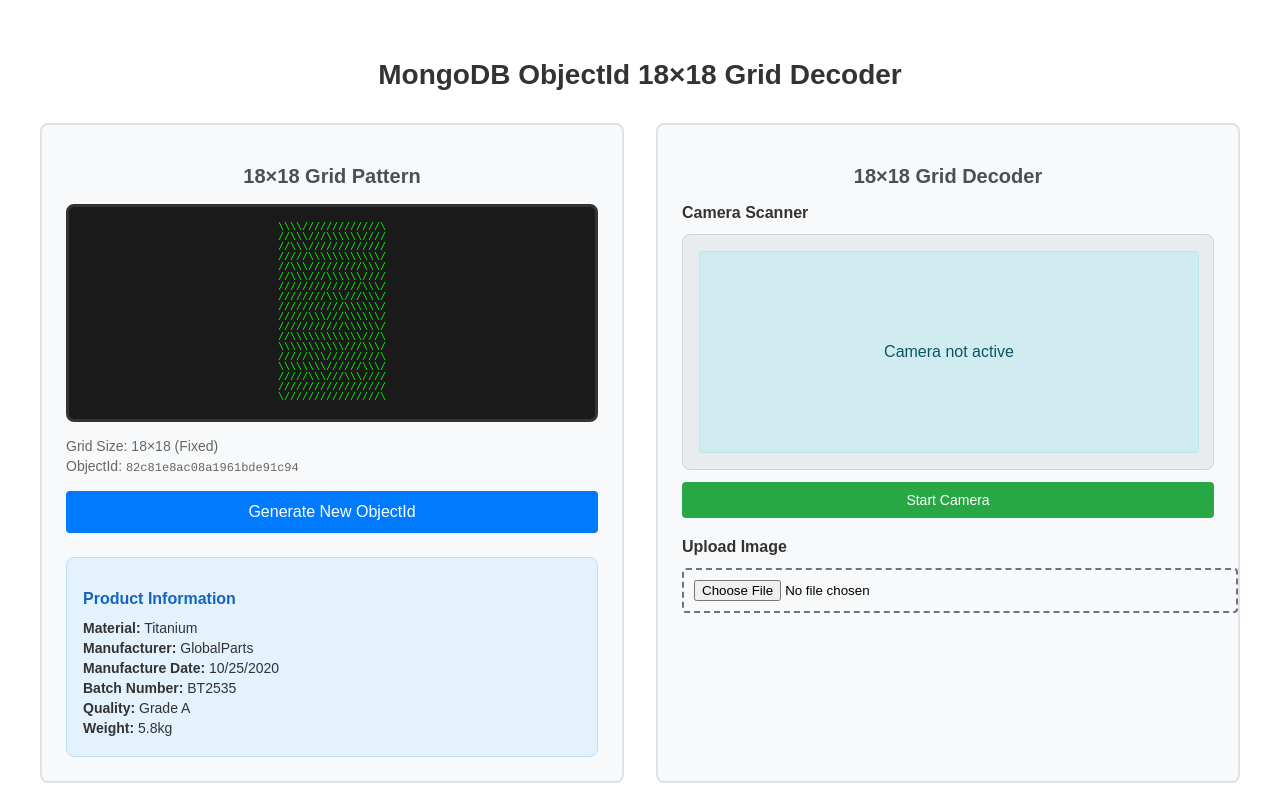
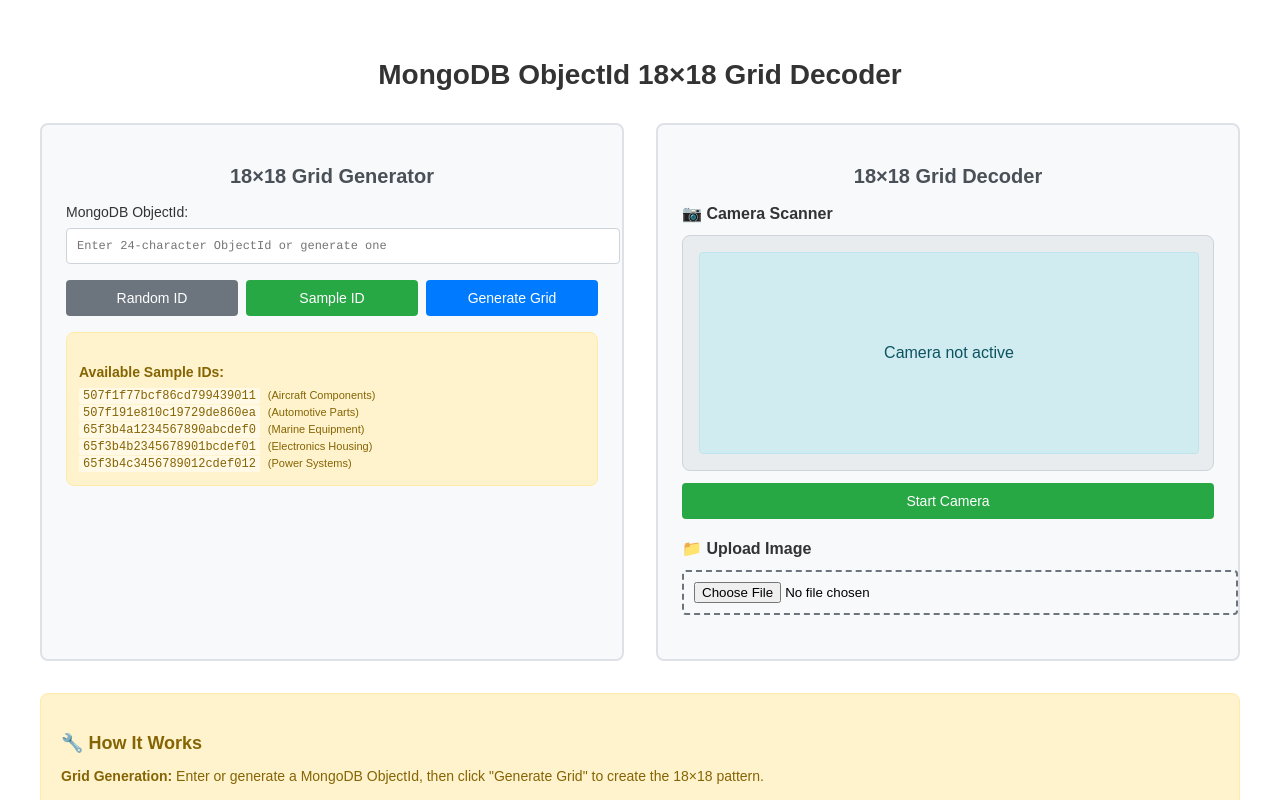
Before and after one commit to JithuMorrison/QRail, a React (Vite) app: page / in a window 1280 px wide. Shown: the top 800 px of the page. Built offline with nearby package versions, Linux system fonts and the light colour scheme.

Commit message:
first commit

```diff
--- a/src/mongo.jsx
+++ b/src/mongo.jsx
@@ -4,32 +4,73 @@
 const REDUNDANCY = 3;
 const EXPECTED_GRID_SIZE = 18; // Fixed grid size
 
+// Predefined MongoDB ObjectIds with their data
+const PREDEFINED_PRODUCTS = {
+  "507f1f77bcf86cd799439011": {
+    productId: "507f1f77bcf86cd799439011",
+    material: "Titanium Alloy",
+    manufacturer: "AeroSpace Industries",
+    manufactureDate: "2023-01-15",
+    batchNumber: "AS2301",
+    quality: "Grade A+",
+    weight: "2.3kg",
+    category: "Aircraft Components",
+    location: "Facility A - Bay 12"
+  },
+  "507f191e810c19729de860ea": {
+    productId: "507f191e810c19729de860ea",
+    material: "Carbon Fiber",
+    manufacturer: "TechCorp Advanced",
+    manufactureDate: "2023-02-20",
+    batchNumber: "TC2302",
+    quality: "Grade A",
+    weight: "1.8kg",
+    category: "Automotive Parts",
+    location: "Facility B - Section 5"
+  },
+  "65f3b4a1234567890abcdef0": {
+    productId: "65f3b4a1234567890abcdef0",
+    material: "Stainless Steel",
+    manufacturer: "Industrial Works Ltd",
+    manufactureDate: "2023-03-10",
+    batchNumber: "IW2303",
+    quality: "Grade B+",
+    weight: "5.2kg",
+    category: "Marine Equipment",
+    location: "Facility C - Dock 3"
+  },
+  "65f3b4b2345678901bcdef01": {
+    productId: "65f3b4b2345678901bcdef01",
+    material: "Aluminum 6061",
+    manufacturer: "Precision Manufacturing",
+    manufactureDate: "2023-04-05",
+    batchNumber: "PM2304",
+    quality: "Grade A",
+    weight: "3.1kg",
+    category: "Electronics Housing",
+    location: "Facility D - Clean Room 2"
+  },
+  "65f3b4c3456789012cdef012": {
+    productId: "65f3b4c3456789012cdef012",
+    material: "Copper Alloy",
+    manufacturer: "Electrical Components Co",
+    manufactureDate: "2023-05-12",
+    batchNumber: "EC2305",
+    quality: "Grade A-",
+    weight: "4.7kg",
+    category: "Power Systems",
+    location: "Facility E - Assembly Line 1"
+  }
+};
+
 // Generate random MongoDB ObjectId
 const generateObjectId = () =>
   Array.from({ length: 24 }, () => Math.floor(Math.random() * 16).toString(16)).join("");
 
-// Generate sample product data for a MongoDB ObjectId
-const generateProductData = (oid) => {
-  const materials = ["Steel", "Aluminum", "Plastic", "Carbon Fiber", "Titanium", "Copper", "Brass"];
-  const manufacturers = ["TechCorp", "IndustrialWorks", "PrecisionMfg", "GlobalParts", "QualityGoods"];
-
-  const seed = parseInt(oid.slice(0, 8), 16);
-  const materialIndex = seed % materials.length;
-  const manufacturerIndex = Math.floor(seed / 1000) % manufacturers.length;
-
-  const baseDate = new Date('2020-01-01');
-  const randomDays = (seed % 1000) + 200;
-  const manufactureDate = new Date(baseDate.getTime() + randomDays * 24 * 60 * 60 * 1000);
-
-  return {
-    productId: oid,
-    material: materials[materialIndex],
-    manufacturer: manufacturers[manufacturerIndex],
-    manufactureDate: manufactureDate.toLocaleDateString(),
-    batchNumber: `BT${(seed % 9999).toString().padStart(4, '0')}`,
-    quality: seed % 2 === 0 ? "Grade A" : "Grade B",
-    weight: `${((seed % 50) + 10) / 10}kg`
-  };
+// Get a random predefined ObjectId
+const getRandomPredefinedId = () => {
+  const ids = Object.keys(PREDEFINED_PRODUCTS);
+  return ids[Math.floor(Math.random() * ids.length)];
 };
 
 // Convert hex string to bits
@@ -382,8 +423,6 @@
   const backslashStrength = backslashScore / totalPossible;
   const slashStrength = slashScore / totalPossible;
 
-  console.log(`Cell at (${Math.round(centerX)}, ${Math.round(centerY)}): \\=${backslashStrength.toFixed(3)}, /=${slashStrength.toFixed(3)}`);
-
   // Use threshold to decide
   if (backslashStrength > 0.3 && backslashStrength > slashStrength * 1.2) {
     return '\\';
@@ -399,35 +438,49 @@
 const MongoTextGrid = () => {
   const videoRef = useRef(null);
   const fileInputRef = useRef(null);
-  const [oid, setOid] = useState(generateObjectId());
+  const [oid, setOid] = useState('');
   const [gridData, setGridData] = useState(null);
   const [gridText, setGridText] = useState('');
-  const [productData, setProductData] = useState(null);
   const [decodedId, setDecodedId] = useState(null);
   const [decodedProductData, setDecodedProductData] = useState(null);
   const [isScanning, setIsScanning] = useState(false);
   const [stream, setStream] = useState(null);
   const [detectionInfo, setDetectionInfo] = useState('');
 
-  useEffect(() => {
+  // Generate a new ObjectId (either random or predefined)
+  const generateNew = (usePredefined = false) => {
+    const newId = usePredefined ? getRandomPredefinedId() : generateObjectId();
+    setOid(newId);
+    setDecodedId(null);
+    setDecodedProductData(null);
+    setDetectionInfo('');
+    setGridData(null);
+    setGridText('');
+  };
+
+  // Generate grid for the current ObjectId
+  const generateGrid = () => {
+    if (!oid || oid.length !== 24) {
+      alert('Please enter or generate a valid 24-character MongoDB ObjectId');
+      return;
+    }
+
     const { grid, length } = encodeObjectId(oid);
     setGridData({ grid, length });
     setGridText(gridToText(grid));
-    setProductData(generateProductData(oid));
-  }, [oid]);
+  };
 
-  const generateNew = () => {
-    setOid(generateObjectId());
-    setDecodedId(null);
-    setDecodedProductData(null);
-    setDetectionInfo('');
+  // Get product data for an ObjectId
+  const getProductData = (objectId) => {
+    return PREDEFINED_PRODUCTS[objectId] || null;
   };
 
   const handleDecode = (decodedOid, info = '') => {
     setDecodedId(decodedOid);
     setDetectionInfo(info);
     if (decodedOid && decodedOid.length === 24) {
-      setDecodedProductData(generateProductData(decodedOid));
+      const productData = getProductData(decodedOid);
+      setDecodedProductData(productData);
     }
   };
 
@@ -518,6 +571,9 @@
     img.src = URL.createObjectURL(file);
   };
 
+  // Get current product data
+  const currentProductData = getProductData(oid);
+
   return (
     <div style={{ padding: '32px', maxWidth: '1200px', margin: '0 auto', fontFamily: 'Arial, sans-serif' }}>
       <h1 style={{ fontSize: '28px', fontWeight: 'bold', textAlign: 'center', marginBottom: '32px', color: '#333' }}>
@@ -529,9 +585,81 @@
         {/* Generator Section */}
         <div style={{ backgroundColor: '#f8f9fa', padding: '24px', borderRadius: '8px', border: '2px solid #dee2e6' }}>
           <h2 style={{ fontSize: '20px', fontWeight: '600', marginBottom: '16px', textAlign: 'center', color: '#495057' }}>
-            18×18 Grid Pattern
+            18×18 Grid Generator
           </h2>
 
+          {/* ObjectId Input */}
+          <div style={{ marginBottom: '16px' }}>
+            <label style={{ display: 'block', marginBottom: '8px', fontSize: '14px', fontWeight: '500', color: '#333' }}>
+              MongoDB ObjectId:
+            </label>
+            <input
+              type="text"
+              value={oid}
+              onChange={(e) => setOid(e.target.value)}
+              placeholder="Enter 24-character ObjectId or generate one"
+              style={{
+                width: '100%',
+                padding: '10px',
+                border: '1px solid #ced4da',
+                borderRadius: '4px',
+                fontFamily: 'Courier, monospace',
+                fontSize: '12px'
+              }}
+            />
+          </div>
+
+          {/* Generate Buttons */}
+          <div style={{ display: 'flex', gap: '8px', marginBottom: '16px', flexWrap: 'wrap' }}>
+            <button
+              onClick={() => generateNew(false)}
+              style={{
+                flex: 1,
+                backgroundColor: '#6c757d',
+                color: 'white',
+                padding: '10px 16px',
+                border: 'none',
+                borderRadius: '4px',
+                fontSize: '14px',
+                cursor: 'pointer'
+              }}
+            >
+              Random ID
+            </button>
+            <button
+              onClick={() => generateNew(true)}
+              style={{
+                flex: 1,
+                backgroundColor: '#28a745',
+                color: 'white',
+                padding: '10px 16px',
+                border: 'none',
+                borderRadius: '4px',
+                fontSize: '14px',
+                cursor: 'pointer'
+              }}
+            >
+              Sample ID
+            </button>
+            <button
+              onClick={generateGrid}
+              style={{
+                flex: 1,
+                backgroundColor: '#007bff',
+                color: 'white',
+                padding: '10px 16px',
+                border: 'none',
+                borderRadius: '4px',
+                fontSize: '14px',
+                cursor: 'pointer'
+              }}
+            >
+              Generate Grid
+            </button>
+          </div>
+
+          {/* Grid Display */}
+          {gridText && (
             <div style={{
               backgroundColor: '#1a1a1a',
               color: '#00ff00',
@@ -548,49 +676,63 @@
             }}>
               <pre style={{ margin: 0, whiteSpace: 'pre' }}>{gridText}</pre>
             </div>
+          )}
 
+          {gridData && (
             <div style={{ marginBottom: '16px', fontSize: '14px', color: '#666' }}>
               <p style={{ margin: '4px 0' }}>Grid Size: 18×18 (Fixed)</p>
               <p style={{ margin: '4px 0' }}>ObjectId: <span style={{ fontFamily: 'Courier, monospace', fontSize: '12px' }}>{oid}</span></p>
             </div>
+          )}
 
-          <button
-            onClick={generateNew}
-            style={{
-              width: '100%',
-              backgroundColor: '#007bff',
-              color: 'white',
-              padding: '12px 16px',
-              border: 'none',
-              borderRadius: '4px',
-              fontSize: '16px',
-              cursor: 'pointer'
-            }}
-          >
-            Generate New ObjectId
-          </button>
-
-          {productData && (
+          {/* Product Information */}
+          {currentProductData && gridText && (
             <div style={{
-              marginTop: '24px',
               padding: '16px',
               backgroundColor: '#e3f2fd',
               borderRadius: '8px',
               border: '1px solid #bbdefb'
             }}>
               <h3 style={{ fontSize: '16px', fontWeight: '600', marginBottom: '12px', color: '#1565c0' }}>
-                Product Information
+                📦 Product Information
               </h3>
               <div style={{ fontSize: '14px', color: '#333' }}>
-                <p style={{ margin: '4px 0' }}><strong>Material:</strong> {productData.material}</p>
-                <p style={{ margin: '4px 0' }}><strong>Manufacturer:</strong> {productData.manufacturer}</p>
-                <p style={{ margin: '4px 0' }}><strong>Manufacture Date:</strong> {productData.manufactureDate}</p>
-                <p style={{ margin: '4px 0' }}><strong>Batch Number:</strong> {productData.batchNumber}</p>
-                <p style={{ margin: '4px 0' }}><strong>Quality:</strong> {productData.quality}</p>
-                <p style={{ margin: '4px 0' }}><strong>Weight:</strong> {productData.weight}</p>
+                <p style={{ margin: '4px 0' }}><strong>Material:</strong> {currentProductData.material}</p>
+                <p style={{ margin: '4px 0' }}><strong>Manufacturer:</strong> {currentProductData.manufacturer}</p>
+                <p style={{ margin: '4px 0' }}><strong>Manufacture Date:</strong> {currentProductData.manufactureDate}</p>
+                <p style={{ margin: '4px 0' }}><strong>Batch Number:</strong> {currentProductData.batchNumber}</p>
+                <p style={{ margin: '4px 0' }}><strong>Quality:</strong> {currentProductData.quality}</p>
+                <p style={{ margin: '4px 0' }}><strong>Weight:</strong> {currentProductData.weight}</p>
+                <p style={{ margin: '4px 0' }}><strong>Category:</strong> {currentProductData.category}</p>
+                <p style={{ margin: '4px 0' }}><strong>Location:</strong> {currentProductData.location}</p>
               </div>
             </div>
           )}
+
+          {/* Show predefined IDs info */}
+          <div style={{
+            marginTop: '16px',
+            padding: '12px',
+            backgroundColor: '#fff3cd',
+            borderRadius: '8px',
+            border: '1px solid #ffeaa7'
+          }}>
+            <h4 style={{ fontSize: '14px', fontWeight: '600', marginBottom: '8px', color: '#856404' }}>
+              Available Sample IDs:
+            </h4>
+            <div style={{ fontSize: '12px', color: '#856404' }}>
+              {Object.keys(PREDEFINED_PRODUCTS).map((id, index) => (
+                <div key={id} style={{ marginBottom: '2px' }}>
+                  <code style={{ backgroundColor: 'rgba(255,255,255,0.5)', padding: '1px 4px', borderRadius: '2px' }}>
+                    {id}
+                  </code>
+                  <span style={{ marginLeft: '8px', fontSize: '11px' }}>
+                    ({PREDEFINED_PRODUCTS[id].category})
+                  </span>
+                </div>
+              ))}
+            </div>
+          </div>
         </div>
 
         {/* Decoder Section */}
@@ -616,7 +758,7 @@
           {/* Camera Section */}
           <div style={{ marginBottom: '20px' }}>
             <h3 style={{ fontSize: '16px', fontWeight: '600', marginBottom: '12px', color: '#333' }}>
-              Camera Scanner
+              📷 Camera Scanner
             </h3>
             <div style={{
               backgroundColor: '#e9ecef',
@@ -712,7 +854,7 @@
           {/* File Upload Section */}
           <div style={{ marginBottom: '20px' }}>
             <h3 style={{ fontSize: '16px', fontWeight: '600', marginBottom: '12px', color: '#333' }}>
-              Upload Image
+              📁 Upload Image
             </h3>
             <input
               type="file"
@@ -734,17 +876,17 @@
           {decodedId && (
             <div style={{
               padding: '16px',
-              backgroundColor: decodedId === oid ? '#d4edda' : '#f8d7da',
-              border: decodedId === oid ? '1px solid #c3e6cb' : '1px solid #f5c6cb',
+              backgroundColor: decodedProductData ? '#d4edda' : '#f8d7da',
+              border: decodedProductData ? '1px solid #c3e6cb' : '1px solid #f5c6cb',
               borderRadius: '8px'
             }}>
               <h3 style={{
                 fontSize: '16px',
                 fontWeight: '600',
                 marginBottom: '12px',
-                color: decodedId === oid ? '#155724' : '#721c24'
+                color: decodedProductData ? '#155724' : '#721c24'
               }}>
-                Decoded Result
+                🔍 Decoded Result
               </h3>
               <p style={{
                 fontFamily: 'Courier, monospace',
@@ -760,9 +902,9 @@
               <p style={{
                 fontSize: '14px',
                 margin: '8px 0',
-                color: decodedId === oid ? '#155724' : '#721c24'
+                color: decodedProductData ? '#155724' : '#721c24'
               }}>
-                {decodedId === oid ? "✅ Perfect Match!" : "❌ Different ObjectId"}
+                {decodedProductData ? "✅ Found in Database!" : "❌ Unknown ObjectId"}
               </p>
 
               {decodedProductData && (
@@ -773,7 +915,7 @@
                   borderRadius: '4px'
                 }}>
                   <h4 style={{ fontSize: '14px', fontWeight: '600', marginBottom: '8px', color: '#333' }}>
-                    Product Details
+                    📦 Product Details
                   </h4>
                   <div style={{ fontSize: '13px', color: '#333' }}>
                     <p style={{ margin: '2px 0' }}><strong>Material:</strong> {decodedProductData.material}</p>
@@ -782,6 +924,8 @@
                     <p style={{ margin: '2px 0' }}><strong>Batch:</strong> {decodedProductData.batchNumber}</p>
                     <p style={{ margin: '2px 0' }}><strong>Quality:</strong> {decodedProductData.quality}</p>
                     <p style={{ margin: '2px 0' }}><strong>Weight:</strong> {decodedProductData.weight}</p>
+                    <p style={{ margin: '2px 0' }}><strong>Category:</strong> {decodedProductData.category}</p>
+                    <p style={{ margin: '2px 0' }}><strong>Location:</strong> {decodedProductData.location}</p>
                   </div>
                 </div>
               )}
@@ -798,19 +942,14 @@
         border: '1px solid #ffeaa7'
       }}>
         <h3 style={{ fontSize: '18px', fontWeight: '600', marginBottom: '12px', color: '#856404' }}>
-          18×18 Grid Detection Algorithm
+          🔧 How It Works
         </h3>
         <div style={{ fontSize: '14px', color: '#856404' }}>
-          <p><strong>Specially tuned for 18×18 grids:</strong></p>
-          <ul style={{ paddingLeft: '20px' }}>
-            <li>Fixed grid size detection (18×18 cells)</li>
-            <li>Enhanced contrast stretching for better line detection</li>
-            <li>Line projection analysis to find grid boundaries</li>
-            <li>Individual cell pattern analysis for \ and / detection</li>
-            <li>Automatic corner marker recognition</li>
-          </ul>
+          <p><strong>Grid Generation:</strong> Enter or generate a MongoDB ObjectId, then click "Generate Grid" to create the 18×18 pattern.</p>
+          <p><strong>Predefined Database:</strong> Use "Sample ID" to get ObjectIds that exist in our sample database with full product information.</p>
+          <p><strong>Detection Algorithm:</strong> The scanner is specially tuned for 18×18 grids with enhanced contrast stretching, line projection analysis, and individual cell pattern detection.</p>
           <p style={{ marginTop: '8px', fontStyle: 'italic' }}>
-            Works best with clear, high-contrast images of the 18×18 grid pattern
+            Works best with clear, high-contrast images of the 18×18 grid pattern. Try scanning one of the sample IDs to see full product data retrieval!
           </p>
         </div>
       </div>
```
Lines whose indentation alone changed are shown as unchanged.
